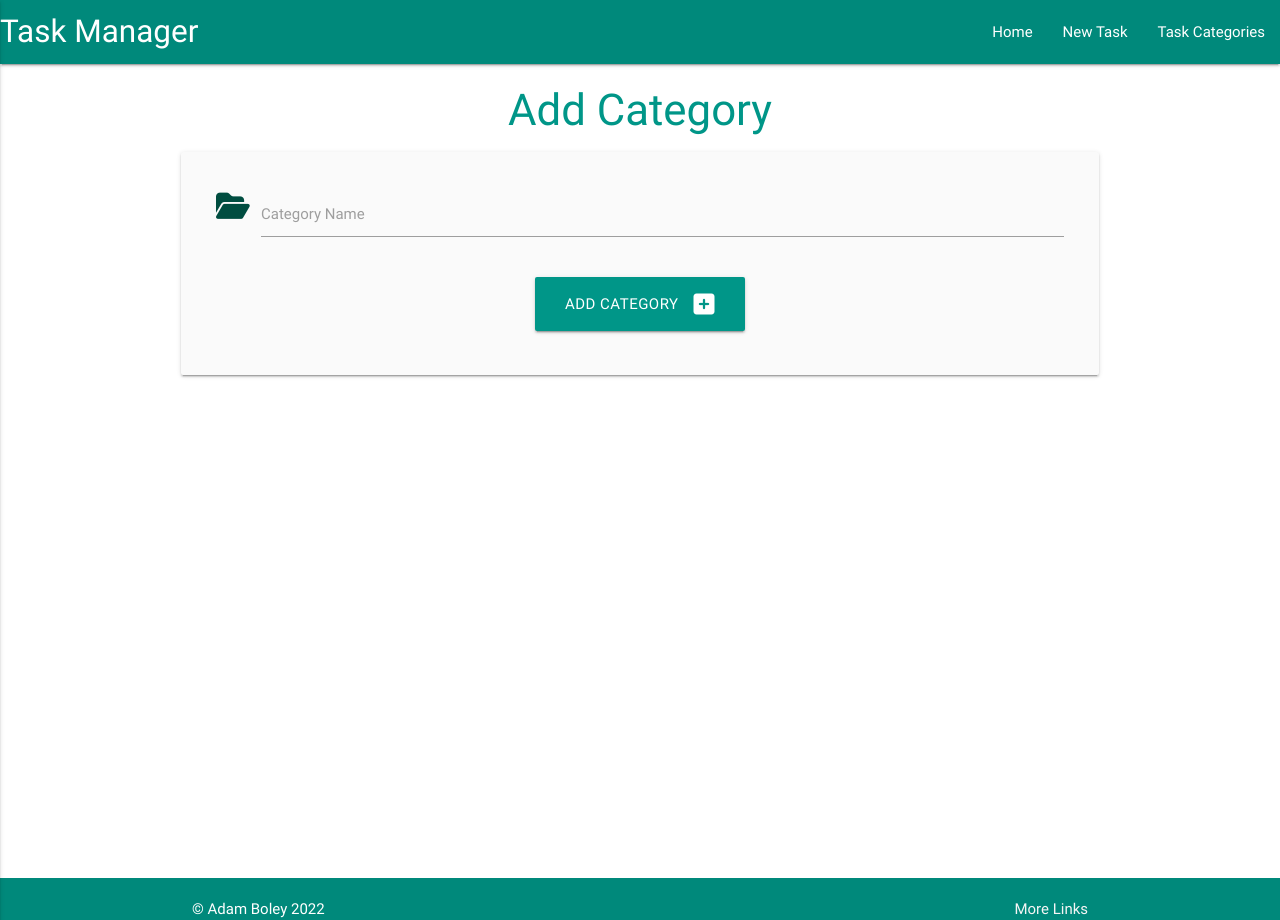
After one commit to AdamBoley/Task-Manager, a Flask app: page /add_category in a window 1280 px wide. The commit adds this page. Run offline with Flask 2, Linux system fonts and the light colour scheme; some libraries are stand-ins or nearby versions.

Commit message:
add add_category.html and categories.html, and update run.py

```diff
--- a/taskmanager/routes.py
+++ b/taskmanager/routes.py
@@ -1,4 +1,4 @@
-from flask import render_template
+from flask import render_template, request, redirect, url_for
 from taskmanager import app, db
 from taskmanager.models import Category, Task
 
@@ -8,4 +8,20 @@ def home():
     return render_template("tasks.html")
 
 
-# up to here is the standard way to set up a Flask application
+# up to here is the standard way to set up a Flask application, except with home.html
+
+
+@app.route("/categories")
+def categories():
+    return render_template("categories.html")
+
+
+@app.route("/add_category", methods=["GET", "POST"])
+def add_category():
+    if request.method == "POST":
+        category = Category(category_name=request.form.get("category_name"))
+        db.session.add(category)
+        db.session.commit()
+        return redirect(url_for("categories"))  # takes user back to categories page
+        # the string category_name refers to the input field in the add_category form
+    return render_template("add_category.html")
--- /dev/null
+++ b/taskmanager/templates/add_category.html
@@ -0,0 +1,29 @@
+{% extends "base.html" %}
+{% block content %}
+
+<h3 class="center-align teal-text">Add Category</h3>
+
+<div class="row card-panel grey lighten-5">
+    <form class="col s12" method="POST" action="{{ url_for('add_category') }}">
+        <!--category_name-->
+        <div class="row">
+            <div class="input-field col s12">
+                <i class="fas fa-folder-open prefix teal-text text-darken-4"></i>
+                <input id="category_name" name="category_name" type="text" class="validate" required minlength="3" maxlength="50">
+                <label for="category_name">Category Name</label>
+            </div>
+        </div>
+
+        <!--Submit button-->
+        <div class="row">
+            <div class="col s12 center-align">
+                <button type="submit" class="btn-large teal">
+                    Add Category
+                    <i class="fas fa-plus-square right"></i>
+                </button>
+            </div>
+        </div>
+    </form>
+</div>
+
+{% endblock %}
--- a/taskmanager/templates/base.html
+++ b/taskmanager/templates/base.html
@@ -24,13 +24,13 @@
                 <ul class="right hide-on-med-and-down">
                     <li><a href="{{ url_for('home') }}">Home</a></li>
                     <li><a href="{{ url_for('home') }}">New Task</a></li>
-                    <li><a href="{{ url_for('home') }}">Task Categories</a></li>
+                    <li><a href="{{ url_for('categories') }}">Task Categories</a></li>
                 </ul>
                 <!-- Mobile navbar - only applies when viewed on mobile devices -->
                 <ul class="side-nav" id="mobile-demo">
                     <li><a href="{{ url_for('home') }}">Home</a></li>
                     <li><a href="{{ url_for('home') }}">New Task</a></li>
-                    <li><a href="{{ url_for('home') }}">Task Categories</a></li>
+                    <li><a href="{{ url_for('categories') }}">Task Categories</a></li>
                 </ul>
             </div>
         </nav>
```
Also changed, not shown: taskmanager/templates/categories.html (added, +15 -0 lines), README.md, taskmanager/models.py (line endings or trailing spaces).
